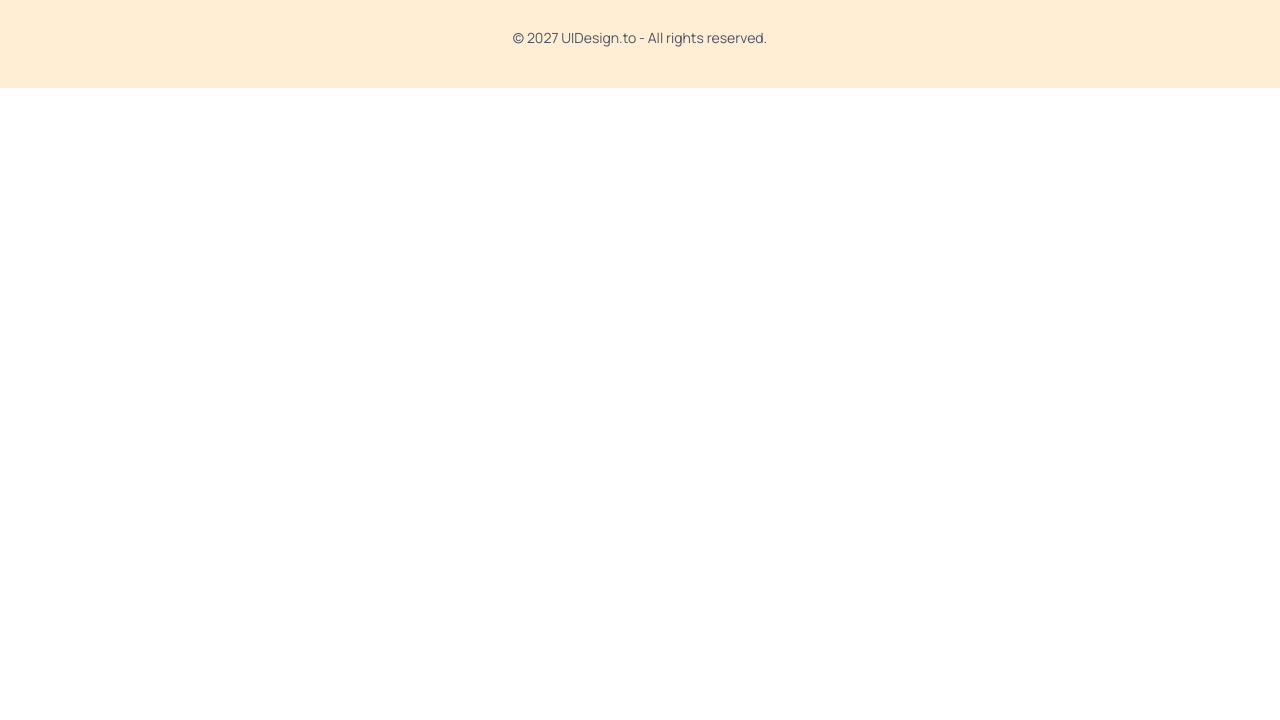
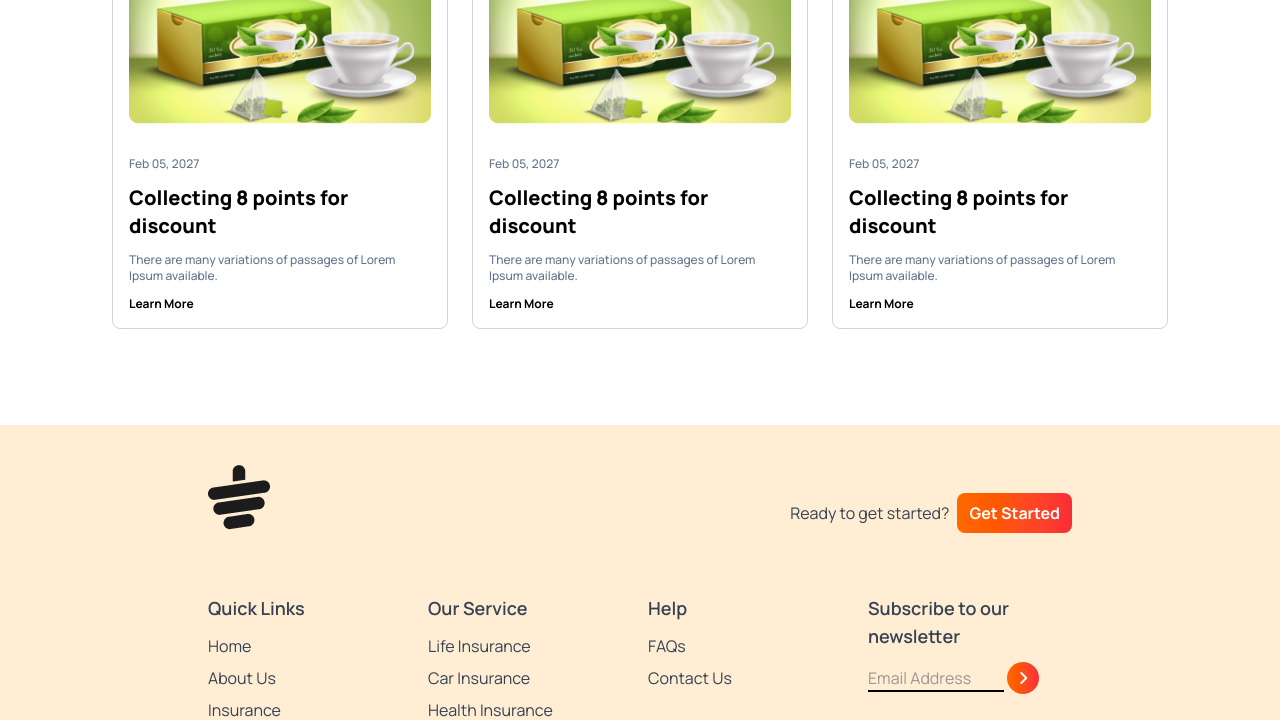
Before and after one commit to AFK-Riyan/Tea-House, a plain HTML site: page index.html in a window 1280 px wide. Shown: the part 2882-3602 px from the top of the page. Before the commit the page ends 2970 px from the top, so only its background shows below. Drawn offline with nearby package versions, Linux system fonts and the light colour scheme.

```diff
--- a/index.html
+++ b/index.html
@@ -35,7 +35,7 @@
           </p>
           <br />
           <button
-            class="bg-gradient-to-r from-orange-500 to-red-500 px-5 py-3 rounded-lg text-white font-bold"
+            class="bg-gradient-to-r from-orange-500 to-red-500 px-5 py-3 rounded-lg text-white font-bold hover:from-blue-500"
           >
             Explore More
             <i class="fa-solid fa-arrow-right text-xl -rotate-45"></i>
@@ -186,7 +186,7 @@
                 injected humour, or randomised words which don't look even
                 slightly believable.
               </p>
-              <button class="bg-white text-orange-700 px-3 py-2 rounded-lg">
+              <button class="bg-white text-orange-700 px-3 py-2 rounded-lg hover:bg-slate-200">
                 Show All
               </button>
             </div>
@@ -251,6 +251,48 @@
       </section>
 
       <!-- News Section -->
+       <section class="py-8 lg:py-24">
+        <!-- Title -->
+         <div class="text-center mb-8">
+          <h1 class=" text-3xl md:text-4xl font-bold mb-5">News & Events</h1>
+          <p class="text-gray-600 max-w-xl mx-auto">There are many variations of passages of Lorem Ipsum available, but the majority have suffered alteration in some form, by injected humour, or randomised words which don't look even slightly believable. </p>
+         </div>
+         <!-- News Card -->
+          <div class=" grid grid-cols-1 lg:grid-cols-3 gap-6 text-left">
+            <!-- News Card-1  -->
+            <div class="rounded-lg  overflow-hidden border border-gray-300">
+              <img class=" mx-auto p-4" src="./images/news-1.png" alt="">
+              <div class=" p-4">
+                <p class=" font-medium text-xs text-slate-500 mb-3">Feb 05, 2027</p>
+                <h1 class=" font-extrabold text-xl mb-3">Collecting 8 points for discount</h1>
+                <p class=" font-medium text-xs text-slate-500 mb-3">There are many variations of passages of Lorem Ipsum available.</p>
+                <h1 class=" font-bold text-xs">Learn More</h1>
+              </div>
+            </div>
+            <!-- News card-2  -->
+            <div class="rounded-lg  overflow-hidden border border-gray-300">
+              <img class=" mx-auto p-4" src="./images/news-1.png" alt="">
+              <div class=" p-4">
+                <p class=" font-medium text-xs text-slate-500 mb-3">Feb 05, 2027</p>
+                <h1 class=" font-extrabold text-xl mb-3">Collecting 8 points for discount</h1>
+                <p class=" font-medium text-xs text-slate-500 mb-3">There are many variations of passages of Lorem Ipsum available.</p>
+                <h1 class=" font-bold text-xs">Learn More</h1>
+              </div>
+            </div>
+              <!-- News Card-3  -->
+              <div class="rounded-lg  overflow-hidden border border-gray-300">
+                <img class=" mx-auto p-4" src="./images/news-1.png" alt="">
+                <div class=" p-4">
+                  <p class=" font-medium text-xs text-slate-500 mb-3">Feb 05, 2027</p>
+                  <h1 class=" font-extrabold text-xl mb-3">Collecting 8 points for discount</h1>
+                  <p class=" font-medium text-xs text-slate-500 mb-3">There are many variations of passages of Lorem Ipsum available.</p>
+                  <h1 class=" font-bold text-xs">Learn More</h1>
+                </div>
+              </div>
+          </div>
+
+
+       </section>
     </main>
     <!-- Footer Section -->
     <footer class="bg-orange-100 text-gray-700 py-10 px-4 md:px-16">
@@ -261,7 +303,7 @@
           <div class="flex items-center gap-2">
             <h4>Ready to get started?</h4>
             <button
-              class="bg-gradient-to-r from-orange-500 to-red-500 px-3 py-2 rounded-lg text-white font-bold"
+              class="bg-gradient-to-r from-orange-500 to-red-500 px-3 py-2 rounded-lg text-white font-bold hover:from-blue-500"
             >
               Get Started
             </button>
@@ -277,10 +319,10 @@
                 <a class="hover:text-orange-600" href="#">Home</a>
               </li>
               <li>
-                <a class="hover:text-orange-600" href="#">Insurance</a>
+                <a class="hover:text-orange-600" href="#">About Us</a>
               </li>
               <li>
-                <a class="hover:text-orange-600" href="#">About</a>
+                <a class="hover:text-orange-600" href="#">Insurance</a>
               </li>
               <li>
                 <a class="hover:text-orange-600" href="#">Privacy Policy</a>
@@ -289,19 +331,19 @@
           </div>
           <!-- second column -->
           <div>
-            <h3 class="font-semibold text-lg mb-3">Our Services</h3>
+            <h3 class="font-semibold text-lg mb-3">Our Service</h3>
             <ul class="space-y-2">
               <li>
-                <a class="hover:text-orange-600" href="#">Insurance</a>
+                <a class="hover:text-orange-600" href="#">Life Insurance</a>
               </li>
               <li>
-                <a class="hover:text-orange-600" href="#">About</a>
+                <a class="hover:text-orange-600" href="#">Car Insurance</a>
               </li>
               <li>
-                <a class="hover:text-orange-600" href="#">Privacy Policy</a>
+                <a class="hover:text-orange-600" href="#">Health Insurance</a>
               </li>
               <li>
-                <a class="hover:text-orange-600" href="#">Privacy Policy</a>
+                <a class="hover:text-orange-600" href="#">House Insurance</a>
               </li>
             </ul>
           </div>
@@ -310,10 +352,10 @@
             <h3 class="font-semibold text-lg mb-3">Help</h3>
             <ul class="space-y-2">
               <li>
-                <a class="hover:text-orange-600" href="#">Home</a>
+                <a class="hover:text-orange-600" href="#">FAQs</a>
               </li>
               <li>
-                <a class="hover:text-orange-600" href="#">Insurance</a>
+                <a class="hover:text-orange-600" href="#">Contact Us</a>
               </li>
             </ul>
           </div>
@@ -330,9 +372,7 @@
                   type="text"
                   class="bg-transparent border-b-2 border-black w-4/6"
                 />
-                <i
-                  class="fa-solid fa-chevron-right w-7 h-7 bg-orange-600 inline-flex rounded-full text-white justify-center items-center"
-                ></i>
+                <button class="bg-gradient-to-r from-orange-500 to-red-500 rounded-[30px] font-black text-white w-8 h-8 hover:from-blue-500"><i class="fa-solid fa-angle-right"></i></button>
                 <div class="flex justify-between w-2/5 mb-2 mt-8">
                   <i class="fa-brands fa-facebook"></i>
                   <i class="fa-brands fa-square-instagram"></i>
```
